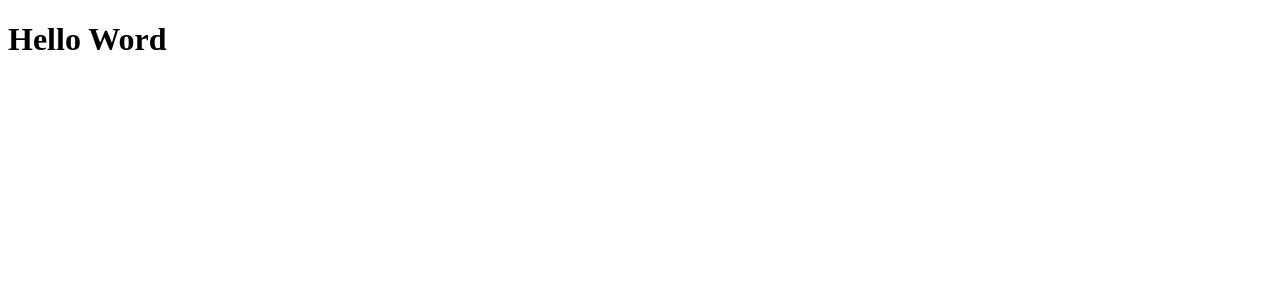
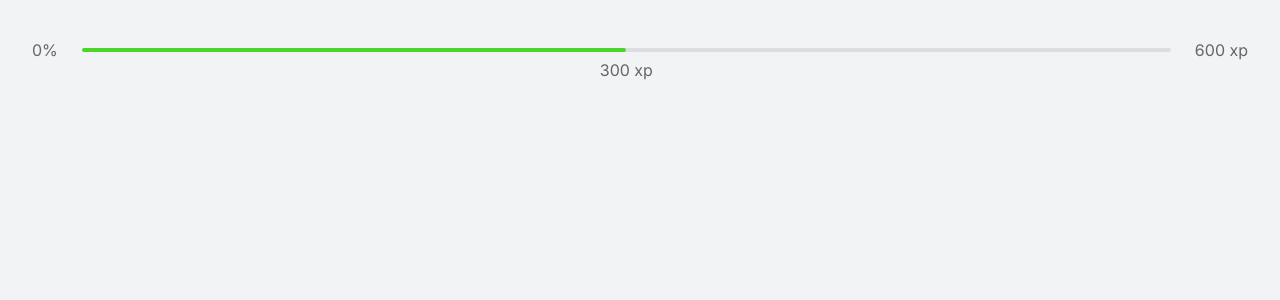
Before and after one commit to RenattoAlencar/MoveIt, a Next.js app: page / in a window 1280 px wide. Shown: the top 300 px of the page. Built offline with nearby package versions, Linux system fonts and the light colour scheme.

Commit message:
feat(componente, styles global and component)

```diff
--- a/pages/index.tsx
+++ /dev/null
@@ -1,6 +0,0 @@
-
-export default function Home() {
-  return (
-    <h1>Hello Word</h1>
-  )
-}
--- /dev/null
+++ b/src/components/ExperienceBar.tsx
@@ -0,0 +1,14 @@
+export function ExperienceBar() {
+  return (
+    <header className='experience-bar' >
+      <span>0%</span>
+      <div >
+        <div style={{ width: '50%' }} />
+        <span className='current-experience' style={{ left: '50%' }} >
+          300 xp
+        </span>
+      </div>
+      <span>600 xp</span>
+    </header>
+  )
+}
--- a/pages/_app.tsx
+++ b/src/pages/_app.tsx
@@ -1,3 +1,5 @@
+import '../styles/global.css'
+
 function MyApp({ Component, pageProps }) {
   return <Component {...pageProps} />
 }
--- /dev/null
+++ b/src/pages/index.tsx
@@ -0,0 +1,12 @@
+import React from "react";
+import { ExperienceBar } from "../components/ExperienceBar";
+
+export default function Home() {
+  return (
+    <div className='container' >
+      <link href="https://fonts.googleapis.com/css2?family=Inter:wght@400;500;600&family=Rajdhani:wght@600&display=swap" rel="stylesheet"/>
+
+      <ExperienceBar/>
+    </div>
+  )
+}
--- /dev/null
+++ b/src/styles/global.css
@@ -0,0 +1,88 @@
+* {
+  margin: 0;
+  padding: 0;
+  box-sizing: border-box;
+}
+
+:root {
+  --white: #FFF;
+  --background: #F2F3F5;
+  --gray-line: #DCDDE0;
+  --text: #666666;
+  --text-highlight: #B3B9FF;
+  --title: #2E384D;
+  --red: #E83F5B;
+  --green: #4CD62B;
+  --blue: #5965E0;
+  --blue-dark: #4953B8;
+  --blue-twitter: #2AA9E0;
+}
+
+@media(max-width: 1080px) {
+  html {
+    font-size: 93.75%;
+  }
+}
+
+@media(max-width: 720px) {
+  html {
+    font-size: 87.5%;
+  }
+}
+
+body {
+  background-color: var(--background);
+  color: var(--text);
+}
+
+body, input, textarea, button {
+  font: 400 1rem 'Inter', sans-serif;
+}
+
+button {
+  cursor: pointer;
+}
+
+a {
+  color: inherit;
+  text-decoration: none;
+}
+
+.container {
+  height: 100vh;
+  max-width: 992;
+  margin: 130;
+  padding: 2.5rem 2rem;
+  display: flex;
+  flex-direction: column;
+}
+
+.experience-bar {
+  display: flex;
+  align-items: center;
+}
+
+.experience-bar span {
+  font-size: 1rem;
+}
+
+.experience-bar>div {
+  flex: 1;
+  height: 4px;
+  border-radius: 4px;
+  background-color: var(--gray-line);
+  margin: 0 1.5rem;
+  position: relative;
+}
+
+.experience-bar>div>div {
+  height: 4px;
+  border-radius: 4px;
+  background-color: var(--green);
+}
+
+span.current-experience {
+  position: absolute;
+  top: 12px;
+  transform: translate(-50%);
+}
```
